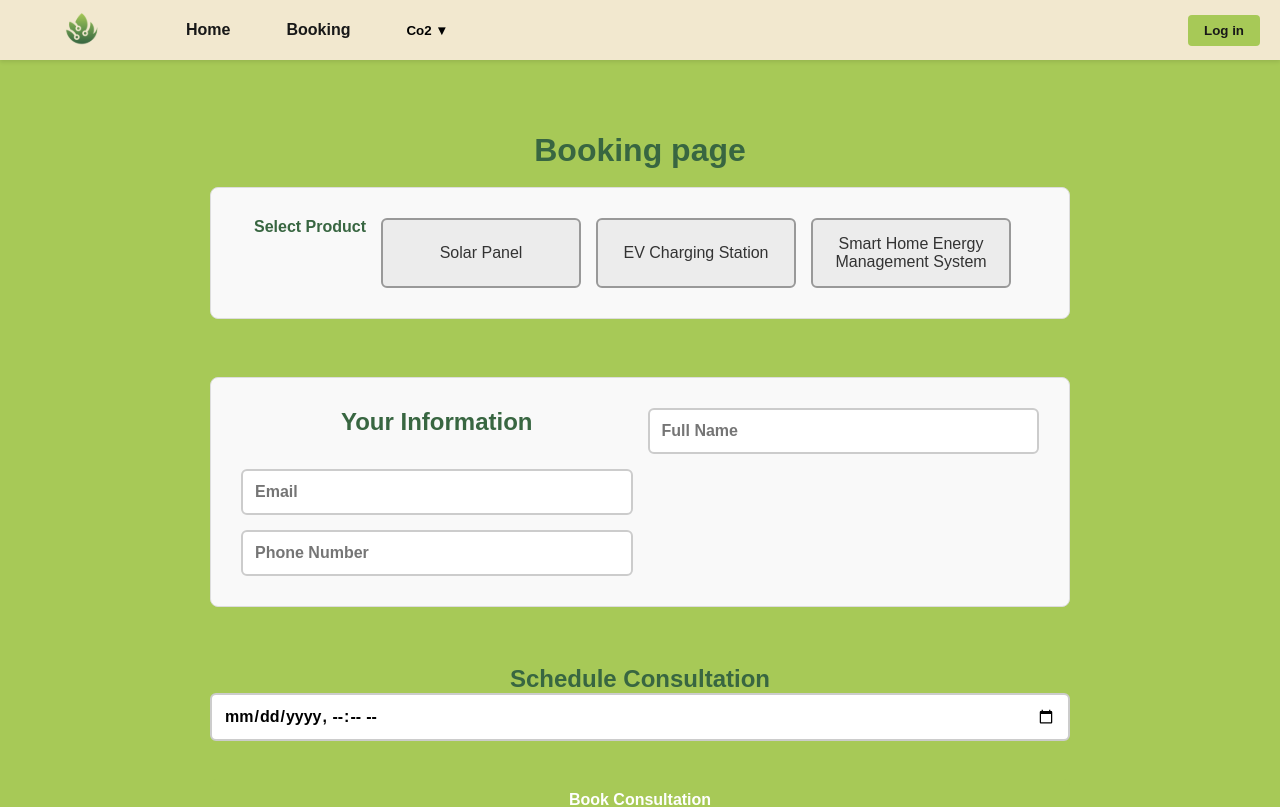
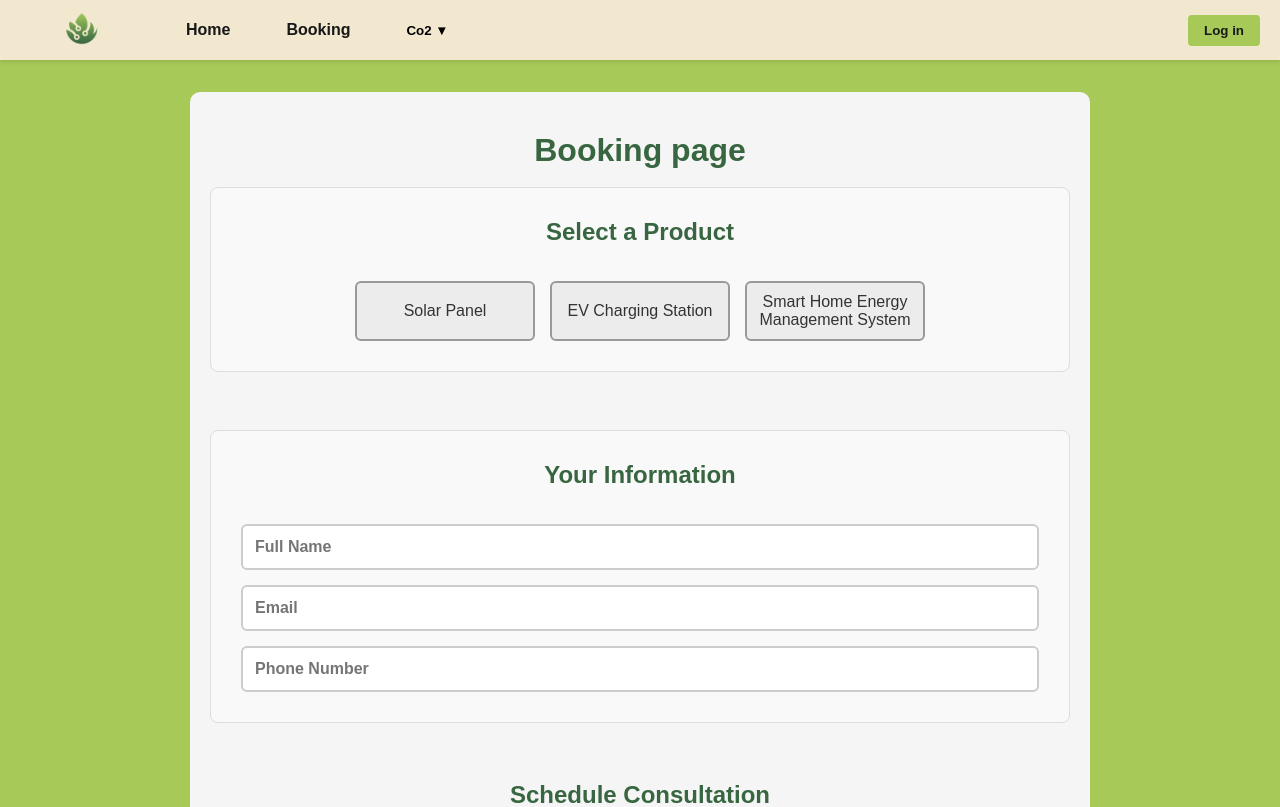
Before and after one commit to SolomonBenham-Lent/Rolsa-OSP, a React (Vite) app: page /booking in a window 1280 px wide. Shown: the top 807 px of the page. Built offline with nearby package versions, Linux system fonts and the light colour scheme.

Commit message:
booking page

```diff
--- a/src/pages/booking.jsx
+++ b/src/pages/booking.jsx
@@ -11,14 +11,16 @@ function SelectProduct({
 }) {
   return (
     <>
-      <div>Select Product</div>
       <button
         className="solarButton"
+        id="solar"
         onClick={() => {
-          if (selectSolar == false) {
+          if (!selectSolar) {
             setSelectSolar(true);
+            solar.classList.toggle("active");
           } else {
             setSelectSolar(false);
+            solar.classList.toggle("active");
           }
         }}
       >
@@ -26,11 +28,14 @@ function SelectProduct({
       </button>
       <button
         className="evButton"
+        id="ev"
         onClick={() => {
-          if (selectEV == false) {
+          if (!selectEV) {
             setSelectEV(true);
+            ev.classList.toggle("active");
           } else {
             setSelectEV(false);
+            ev.classList.toggle("active");
           }
         }}
       >
@@ -38,24 +43,27 @@ function SelectProduct({
       </button>
       <button
         className="smartHomeButton"
+        id="smartHome"
         onClick={() => {
-          if (selectSmartHome == false) {
+          if (!selectSmartHome) {
             setSelectSmartHome(true);
+            smartHome.classList.toggle("active");
           } else {
             setSelectSmartHome(false);
+            smartHome.classList.toggle("active");
           }
         }}
       >
         Smart Home Energy Management System
       </button>
 
-      <div>
+      {/* <div>
         {selectSolar && <div>Solar Panel Selected</div>}
         {selectEV && <div>EV Charging Station Selected</div>}
         {selectSmartHome && (
           <div>Smart Home Energy Management System Selected</div>
         )}
-      </div>
+      </div> */}
     </>
   );
 }
@@ -159,7 +167,7 @@ function Booking() {
         <h1>Booking page</h1>
         <br />
         <div className="productContainer">
-          {/* <h2>Select a Product</h2> */}
+          <h2 className="productTitle">Select a Product</h2>
           <SelectProduct
             selectSolar={selectSolar}
             setSelectSolar={setSelectSolar}
@@ -171,7 +179,7 @@ function Booking() {
         </div>
         <br />
         <div className="infoContainer">
-          <h2>Your Information</h2>
+          <h2 className="infoTitle">Your Information</h2>
           <Information
             name={name}
             setName={setName}
@@ -183,7 +191,7 @@ function Booking() {
         </div>
         <br />
         <div className="scheduleContainer">
-          <h2>Schedule Consultation</h2>
+          <h2 className="scheduleTitle">Schedule Consultation</h2>
           <Schedule datetime={datetime} setDatetime={setDatetime} />
         </div>
         <br />
--- a/src/style/booking.css
+++ b/src/style/booking.css
@@ -10,10 +10,17 @@
   max-width: 900px;
   margin: 0 auto;
   padding: 40px 20px;
+  background-color: #f5f5f5;
+  border-radius: 10px;
 }
 
-/* Section Styling */
-.section {
+/* Products Section */
+.productContainer {
+  display: flex;
+  flex-wrap: wrap;
+  align-items: flex-start;
+  justify-content: center;
+  gap: 15px;
   margin-bottom: 40px;
   padding: 30px;
   background-color: var(--section-bg);
@@ -21,41 +28,36 @@
   border-radius: 8px;
 }
 
-.section h2 {
+.productTitle {
+  text-align: center;
+  margin-bottom: 20px;
   margin-top: 0;
-  margin-bottom: 20px;
-  font-size: 1.3em;
-  color: #333;
-}
-
-/* Products Section */
-.productContainer {
-  display: flex;
-  gap: 15px;
-  justify-content: center;
-  flex-wrap: wrap;
-  margin-bottom: 40px;
-  padding: 30px;
-  background-color: var(--section-bg);
-  border: 1px solid #ddd;
-  border-radius: 8px;
+  font-size: 1.5em;
+  font-weight: bold;
+  color: #386641;
+  width: 100%;
+  order: 1;
 }
 
 .solarButton,
 .evButton,
 .smartHomeButton {
-  flex: 1;
-  min-width: 120px;
-  max-width: 200px;
+  flex: 0 0 180px;
+  width: 180px;
+  height: 60px;
   background-color: var(--product-button-bg);
   color: #333;
-  padding: 15px 20px;
+  padding: 0;
   border: 2px solid #999;
   border-radius: 6px;
   cursor: pointer;
   font-size: 1em;
   font-weight: 500;
   transition: all 0.2s ease;
+  order: 2;
+  display: flex;
+  align-items: center;
+  justify-content: center;
 }
 
 .solarButton:hover,
@@ -68,21 +70,40 @@
 .solarButton.active,
 .evButton.active,
 .smartHomeButton.active {
-  background-color: #a7c957;
-  color: white;
-  border-color: #386641;
+  border-color: #a7c957;
+  box-shadow: 0 0 0 3px rgba(167, 201, 87, 0.1);
 }
 
 /* Info Section */
 .infoContainer {
-  display: grid;
-  grid-template-columns: 1fr 1fr;
+  display: flex;
+  flex-direction: column;
+  align-items: center;
   gap: 15px;
   margin-bottom: 40px;
   padding: 30px;
   background-color: var(--section-bg);
   border: 1px solid #ddd;
   border-radius: 8px;
+}
+
+.infoTitle {
+  text-align: center;
+  margin-bottom: 20px;
+  margin-top: 0;
+  font-size: 1.5em;
+  font-weight: bold;
+  color: #386641;
+  width: 100%;
+  order: -1;
+}
+
+.infoInputWrapper {
+  display: grid;
+  grid-template-columns: 1fr 1fr;
+  gap: 15px;
+  width: 100%;
+  order: 1;
 }
 
 .nameInput,
@@ -154,7 +175,7 @@
 }
 /*book*/
 .bookButton {
-  background-color: #a7c957;
+  background-color: #bdd781;
   color: white;
   padding: 12px 30px;
   border: none;
@@ -168,32 +189,11 @@
 }
 
 .bookButton:hover {
-  background-color: #386641;
+  background-color: #a7c957;
 }
 
 .bookButton:active {
   transform: scale(0.98);
-}
-
-.confirmationMessage {
-  font-size: 1.1em;
-  margin-top: 16px;
-  font-weight: bold;
-  color: #386641;
-}
-
-.errorMessage {
-  color: #c41e3a;
-  font-size: 0.95em;
-  margin-top: 12px;
-  font-weight: 500;
-}
-.bookingLabel {
-  font-weight: bold;
-  margin-bottom: 8px;
-  display: block;
-  color: #333;
-  font-size: 0.95em;
 }
 
 /* Responsive Design */
```
